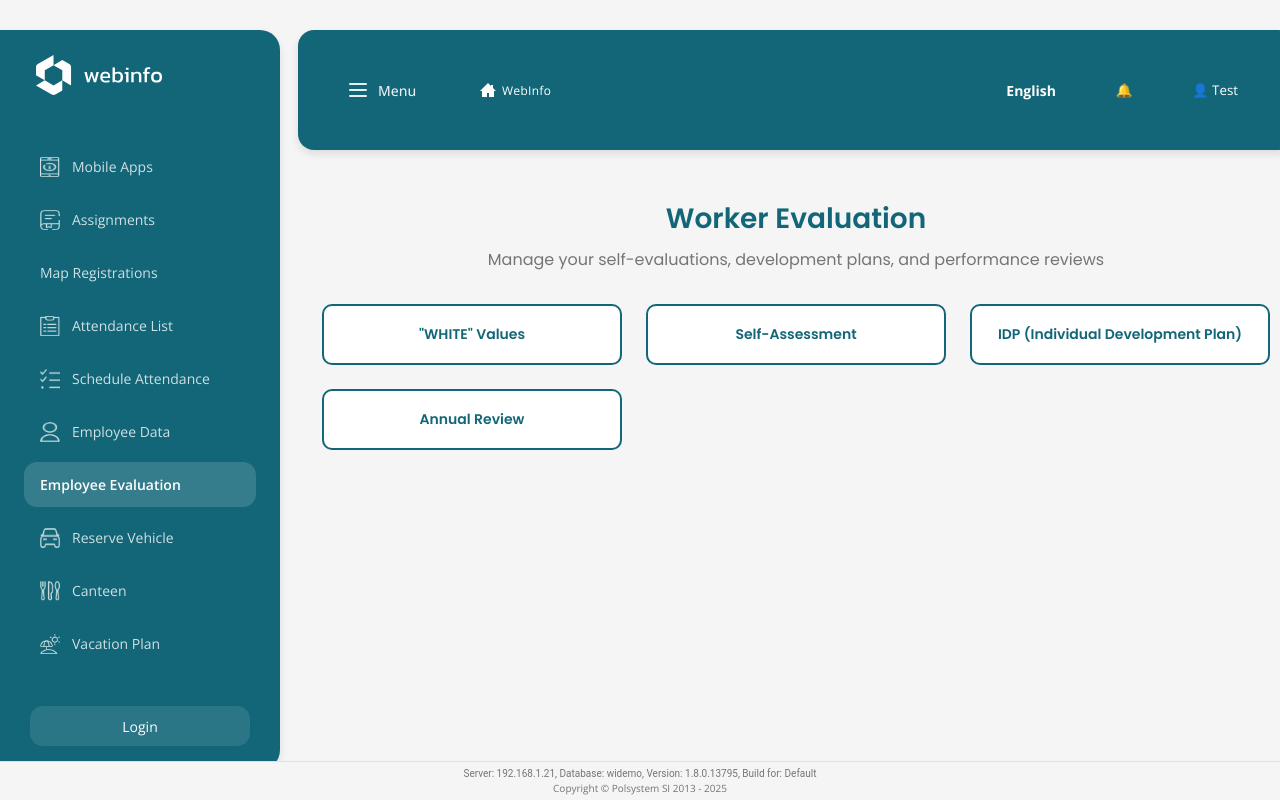
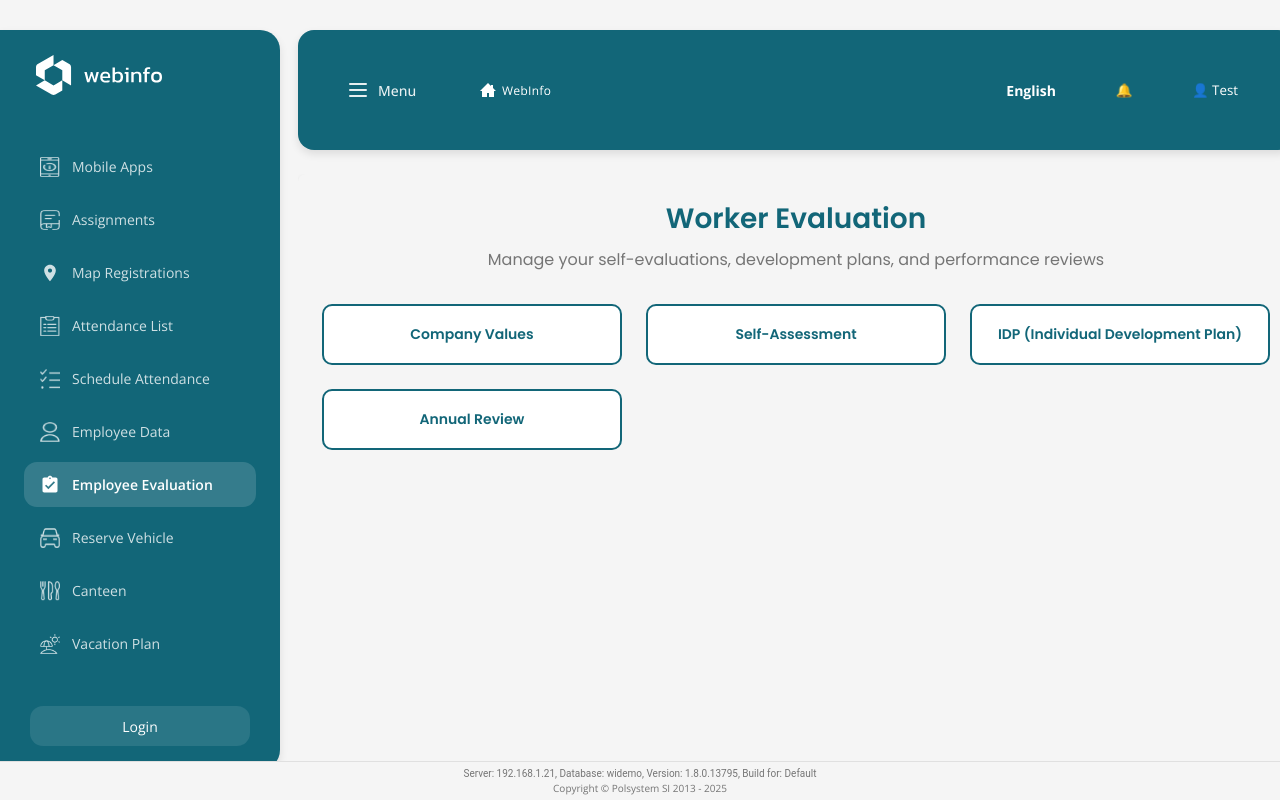
Before and after one commit to dominPS/Webinfo2, a React (Vite) app: page /employee-evaluation/worker in a window 1280 px wide. Shown: the top 800 px of the page. Built offline with nearby package versions, Linux system fonts and the light colour scheme.

Commit message:
some fixes to the employee evaluation feature

```diff
--- a/public/locales/en/translation.json
+++ b/public/locales/en/translation.json
@@ -96,7 +96,7 @@
       "description": "Evaluate employee performance and provide feedback as a worker",
       "dashboardDescription": "Manage your self-evaluations, development plans, and performance reviews",
       "controls": {
-        "whiteValues": "\"WHITE\" Values",
+        "whiteValues": "Company Values",
         "selfAssessment": "Self-Assessment",
         "idp": "IDP (Individual Development Plan)",
         "annualReview": "Annual Review"
@@ -113,7 +113,7 @@
         "idp": "IDP (Individual Development Plan)",
         "annualReview": "Annual Review",
         "selfAssessment": "Self-Assessment",
-        "whiteValues": "\"WHITE\" Values"
+        "whiteValues": "Company Values"
       }
     },
     "hr": {
@@ -390,7 +390,7 @@
     }
   },
   "whiteValues": {
-    "modalTitle": "\"WHITE\" Company Values",
+    "modalTitle": "Company Values",
     "slide1": {
       "title": "Wisdom - Making Smart Decisions"
     },
--- a/public/locales/pl/translation.json
+++ b/public/locales/pl/translation.json
@@ -101,7 +101,7 @@
       "description": "Oceń wydajność pracowników i przekaż opinię jako pracownik",
       "dashboardDescription": "Zarządzaj swoimi samooocenami, planami rozwoju i przeglądami wyników",
       "controls": {
-        "whiteValues": "Wartości \"WHITE\"",
+        "whiteValues": "Wartości firmy",
         "selfAssessment": "Samoocena",
         "idp": "IDP (Indywidualny Plan Rozwoju)",
         "annualReview": "Roczna ocena"
@@ -118,7 +118,7 @@
         "idp": "IDP (Indywidualny Plan Rozwoju)",
         "annualReview": "Roczna ocena",
         "selfAssessment": "Samoocena",
-        "whiteValues": "Wartości \"WHITE\""
+        "whiteValues": "Wartości firmy"
       }
     },
     "hr": {
@@ -399,7 +399,7 @@
     }
   },
   "whiteValues": {
-    "modalTitle": "Wartości firmy \"WHITE\"",
+    "modalTitle": "Wartości firmy",
     "slide1": {
       "title": "Mądrość - Podejmowanie Mądrych Decyzji"
     },
--- a/src/features/employeeEvaluation/LeaderEvaluationPage.tsx
+++ b/src/features/employeeEvaluation/LeaderEvaluationPage.tsx
@@ -182,7 +182,7 @@ const LeaderEvaluationPage: React.FC = () => {
         </ControlButton>
 
         <ControlButton onClick={() => handleControlClick('whiteValues')}>
-          {t('evaluation.leader.controls.whiteValues', '"WHITE" Values')}
+          {t('evaluation.leader.controls.whiteValues', 'Company Values')}
         </ControlButton>
 
         <ControlButton onClick={() => handleControlClick('meAndDirectReports')}>
--- a/src/features/employeeEvaluation/WorkerEvaluationPage.tsx
+++ b/src/features/employeeEvaluation/WorkerEvaluationPage.tsx
@@ -178,7 +178,7 @@ const WorkerEvaluationPage: React.FC = () => {
 
         <ControlsGrid>
           <ControlButton onClick={() => handleControlClick('whiteValues')}>
-            {t('evaluation.worker.controls.whiteValues', '"WHITE" Values')}
+            {t('evaluation.worker.controls.whiteValues', 'Company Values')}
           </ControlButton>
 
           <ControlButton onClick={() => handleControlClick('selfAssessment')}>
--- a/src/features/navigation/Sidebar.tsx
+++ b/src/features/navigation/Sidebar.tsx
@@ -17,6 +17,18 @@ import EmployeeRequestsIcon from '@/shared/assets/icons/employeeRequests.png';
 import VacationsIcon from '@/shared/assets/icons/vacations.png';
 import VacationPlanIcon from '@/shared/assets/icons/vacationPlan.png';
 import WeekendWorkIcon from '@/shared/assets/icons/weekendWork.png';
+import {
+  MapRegistrationsIcon,
+  EmployeeEvaluationIcon,
+  MonthlySummaryIcon,
+  ExamsTrainingIcon,
+  SettlementIcon,
+  AbsencePlanIcon,
+  MonthlyAbsencePlanIcon,
+  ScheduleIcon,
+  ProjectsActivitiesIcon,
+  EmployeeReviewIcon
+} from '@/shared/components/PlaceholderIcons';
 
 const SIDEBAR_WIDTH = 280;
 const COLLAPSED_SIDEBAR_WIDTH = 50;
@@ -164,31 +176,31 @@ const LogoutButton = styled.button<{ $isCollapsed: boolean }>`
 interface NavItem {
   path: string;
   translationKey: string;
-  icon?: string;
+  icon?: string | React.ComponentType<any>;
 }
 
 const navigationItems: NavItem[] = [
   { path: '/mobile-apps', translationKey: 'mobileApps', icon: MobileAppsIcon },
   { path: '/assignments', translationKey: 'assignments', icon: AssignmentsIcon },
-  { path: '/map-registrations', translationKey: 'mapRegistrations' },
+  { path: '/map-registrations', translationKey: 'mapRegistrations', icon: MapRegistrationsIcon },
   { path: '/attendance-list', translationKey: 'attendanceList', icon: AttendanceListIcon },
   { path: '/schedule-attendance', translationKey: 'scheduleAttendance', icon: ScheduleAttendanceIcon },
   { path: '/employee-data', translationKey: 'employeeData', icon: WorkerdetailsIcon },
-  { path: '/employee-evaluation', translationKey: 'employeeEvaluation' },
+  { path: '/employee-evaluation', translationKey: 'employeeEvaluation', icon: EmployeeEvaluationIcon },
   { path: '/reserve-vehicle', translationKey: 'reserveVehicle', icon: ReserveVehicleIcon },
   { path: '/canteen', translationKey: 'canteen', icon: CanteenIcon },
   { path: '/vacation-plan', translationKey: 'vacationPlan', icon: VacationPlanIcon },
   { path: '/weekend-work', translationKey: 'weekendWork', icon: WeekendWorkIcon },
   { path: '/employee-requests', translationKey: 'employeeRequests', icon: EmployeeRequestsIcon },
   { path: '/vacations', translationKey: 'vacations', icon: VacationsIcon },
-  { path: '/monthly-summary', translationKey: 'monthlySummary' },
-  { path: '/exams-and-training', translationKey: 'examsAndTraining' },
-  { path: '/settlement', translationKey: 'settlement' },
-  { path: '/absence-plan', translationKey: 'absencePlan' },
-  { path: '/monthly-absence-plan', translationKey: 'monthlyAbsencePlan' },
-  { path: '/schedule', translationKey: 'schedule' },
-  { path: '/projects-activities', translationKey: 'projectsActivities' },
-  { path: '/employee-review', translationKey: 'employeeReview' }
+  { path: '/monthly-summary', translationKey: 'monthlySummary', icon: MonthlySummaryIcon },
+  { path: '/exams-and-training', translationKey: 'examsAndTraining', icon: ExamsTrainingIcon },
+  { path: '/settlement', translationKey: 'settlement', icon: SettlementIcon },
+  { path: '/absence-plan', translationKey: 'absencePlan', icon: AbsencePlanIcon },
+  { path: '/monthly-absence-plan', translationKey: 'monthlyAbsencePlan', icon: MonthlyAbsencePlanIcon },
+  { path: '/schedule', translationKey: 'schedule', icon: ScheduleIcon },
+  { path: '/projects-activities', translationKey: 'projectsActivities', icon: ProjectsActivitiesIcon },
+  { path: '/employee-review', translationKey: 'employeeReview', icon: EmployeeReviewIcon }
 ];
 
 export const Sidebar: React.FC = () => {
@@ -267,7 +279,11 @@ export const Sidebar: React.FC = () => {
               title={isCollapsed ? translatedText : undefined}
             >
               {item.icon && (
-                <NavItemIcon src={item.icon} alt={`${item.translationKey} icon`} />
+                typeof item.icon === 'string' ? (
+                  <NavItemIcon src={item.icon} alt={`${item.translationKey} icon`} />
+                ) : (
+                  <item.icon width={20} height={20} fill="white" />
+                )
               )}
               <NavItemText $isCollapsed={isCollapsed}>
                 {translatedText}
--- /dev/null
+++ b/src/shared/components/PlaceholderIcons.tsx
@@ -0,0 +1,79 @@
+import React from 'react';
+
+interface IconProps {
+  width?: number;
+  height?: number;
+  fill?: string;
+}
+
+// Map Registrations - Location pin icon
+export const MapRegistrationsIcon: React.FC<IconProps> = ({ width = 20, height = 20, fill = "white" }) => (
+  <svg width={width} height={height} viewBox="0 0 24 24" fill={fill}>
+    <path d="M12 2C8.13 2 5 5.13 5 9c0 5.25 7 13 7 13s7-7.75 7-13c0-3.87-3.13-7-7-7zm0 9.5c-1.38 0-2.5-1.12-2.5-2.5s1.12-2.5 2.5-2.5 2.5 1.12 2.5 2.5-1.12 2.5-2.5 2.5z"/>
+  </svg>
+);
+
+// Employee Evaluation - Clipboard with checkmark
+export const EmployeeEvaluationIcon: React.FC<IconProps> = ({ width = 20, height = 20, fill = "white" }) => (
+  <svg width={width} height={height} viewBox="0 0 24 24" fill={fill}>
+    <path d="M19 3h-4.18C14.4 1.84 13.3 1 12 1c-1.3 0-2.4.84-2.82 2H5c-1.1 0-2 .9-2 2v14c0 1.1.9 2 2 2h14c1.1 0 2-.9 2-2V5c0-1.1-.9-2-2-2zm-7 0c.55 0 1 .45 1 1s-.45 1-1 1-1-.45-1-1 .45-1 1-1zm-2 14l-4-4 1.41-1.41L10 14.17l6.59-6.59L18 9l-8 8z"/>
+  </svg>
+);
+
+// Monthly Summary - Bar chart icon
+export const MonthlySummaryIcon: React.FC<IconProps> = ({ width = 20, height = 20, fill = "white" }) => (
+  <svg width={width} height={height} viewBox="0 0 24 24" fill={fill}>
+    <path d="M5 9.2h3V19H5zM10.6 5h2.8v14h-2.8zm5.6 8H19v6h-2.8z"/>
+  </svg>
+);
+
+// Exams and Training - Graduation cap icon
+export const ExamsTrainingIcon: React.FC<IconProps> = ({ width = 20, height = 20, fill = "white" }) => (
+  <svg width={width} height={height} viewBox="0 0 24 24" fill={fill}>
+    <path d="M5 13.18v4L12 21l7-3.82v-4L12 17l-7-3.82zM12 3L1 9l11 6 9-4.91V17h2V9L12 3z"/>
+  </svg>
+);
+
+// Settlement - Money/Dollar icon
+export const SettlementIcon: React.FC<IconProps> = ({ width = 20, height = 20, fill = "white" }) => (
+  <svg width={width} height={height} viewBox="0 0 24 24" fill={fill}>
+    <path d="M11.8 10.9c-2.27-.59-3-1.2-3-2.15 0-1.09 1.01-1.85 2.7-1.85 1.78 0 2.44.85 2.5 2.1h2.21c-.07-1.72-1.12-3.3-3.21-3.81V3h-3v2.16c-1.94.42-3.5 1.68-3.5 3.61 0 2.31 1.91 3.46 4.7 4.13 2.5.6 3 1.48 3 2.41 0 .69-.49 1.79-2.7 1.79-2.06 0-2.87-.92-2.98-2.1h-2.2c.12 2.19 1.76 3.42 3.68 3.83V21h3v-2.15c1.95-.37 3.5-1.5 3.5-3.55 0-2.84-2.43-3.81-4.7-4.4z"/>
+  </svg>
+);
+
+// Absence Plan - Calendar with X
+export const AbsencePlanIcon: React.FC<IconProps> = ({ width = 20, height = 20, fill = "white" }) => (
+  <svg width={width} height={height} viewBox="0 0 24 24" fill={fill}>
+    <path d="M19 3h-1V1h-2v2H8V1H6v2H5c-1.11 0-1.99.9-1.99 2L3 19c0 1.1.89 2 2 2h14c1.1 0 2-.9 2-2V5c0-1.1-.9-2-2-2zm0 16H5V8h14v11zM8.5 15.5l2-2 2 2 1.41-1.41L12.5 12.5 10.91 10.91 8.5 13.32l-1.41-1.41L5.68 13.32 8.5 15.5z"/>
+  </svg>
+);
+
+// Monthly Absence Plan - Calendar with clock
+export const MonthlyAbsencePlanIcon: React.FC<IconProps> = ({ width = 20, height = 20, fill = "white" }) => (
+  <svg width={width} height={height} viewBox="0 0 24 24" fill={fill}>
+    <path d="M19 3h-1V1h-2v2H8V1H6v2H5c-1.11 0-1.99.9-1.99 2L3 19c0 1.1.89 2 2 2h14c1.1 0 2-.9 2-2V5c0-1.1-.9-2-2-2zm0 16H5V8h14v11zm-7-4c1.66 0 3-1.34 3-3s-1.34-3-3-3-3 1.34-3 3 1.34 3 3 3zm0-4.5c.83 0 1.5.67 1.5 1.5s-.67 1.5-1.5 1.5-1.5-.67-1.5-1.5.67-1.5 1.5-1.5z"/>
+  </svg>
+);
+
+// Schedule - Clock icon
+export const ScheduleIcon: React.FC<IconProps> = ({ width = 20, height = 20, fill = "white" }) => (
+  <svg width={width} height={height} viewBox="0 0 24 24" fill={fill}>
+    <path d="M11.99 2C6.47 2 2 6.48 2 12s4.47 10 9.99 10C17.52 22 22 17.52 22 12S17.52 2 11.99 2zM12 20c-4.42 0-8-3.58-8-8s3.58-8 8-8 8 3.58 8 8-3.58 8-8 8z"/>
+    <path d="M12.5 7H11v6l5.25 3.15.75-1.23-4.5-2.67z"/>
+  </svg>
+);
+
+// Projects Activities - Folder with gear
+export const ProjectsActivitiesIcon: React.FC<IconProps> = ({ width = 20, height = 20, fill = "white" }) => (
+  <svg width={width} height={height} viewBox="0 0 24 24" fill={fill}>
+    <path d="M10 4H4c-1.11 0-2 .89-2 2v12c0 1.11.89 2 2 2h16c1.11 0 2-.89 2-2V8c0-1.11-.89-2-2-2h-8l-2-2zm6.5 10c0 .28-.22.5-.5.5h-1v1c0 .28-.22.5-.5.5s-.5-.22-.5-.5v-1h-1c-.28 0-.5-.22-.5-.5s.22-.5.5-.5h1v-1c0-.28.22-.5.5-.5s.5.22.5.5v1h1c.28 0 .5.22.5.5z"/>
+  </svg>
+);
+
+// Employee Review - Person with star
+export const EmployeeReviewIcon: React.FC<IconProps> = ({ width = 20, height = 20, fill = "white" }) => (
+  <svg width={width} height={height} viewBox="0 0 24 24" fill={fill}>
+    <path d="M12 12c2.21 0 4-1.79 4-4s-1.79-4-4-4-4 1.79-4 4 1.79 4 4 4zm0 2c-2.67 0-8 1.34-8 4v2h16v-2c0-2.66-5.33-4-8-4z"/>
+    <path d="M18 8l1.25 2.75L22 12l-2.75 1.25L18 16l-1.25-2.75L14 12l2.75-1.25z"/>
+  </svg>
+);
--- a/src/shared/components/WhiteValuesModal.tsx
+++ b/src/shared/components/WhiteValuesModal.tsx
@@ -158,10 +158,10 @@ const SlideTitle = styled.h3`
 `;
 
 const whiteValuesSlides = [
-  { image: whiteV1, titleKey: 'whiteValues.slide1.title', title: 'WHITE Value 1' },
-  { image: whiteV2, titleKey: 'whiteValues.slide2.title', title: 'WHITE Value 2' },
-  { image: whiteV3, titleKey: 'whiteValues.slide3.title', title: 'WHITE Value 3' },
-  { image: whiteV4, titleKey: 'whiteValues.slide4.title', title: 'WHITE Value 4' },
+  { image: whiteV1, titleKey: 'whiteValues.slide1.title', title: 'Company Value 1' },
+  { image: whiteV2, titleKey: 'whiteValues.slide2.title', title: 'Company Value 2' },
+  { image: whiteV3, titleKey: 'whiteValues.slide3.title', title: 'Company Value 3' },
+  { image: whiteV4, titleKey: 'whiteValues.slide4.title', title: 'Company Value 4' },
 ];
 
 export const WhiteValuesModal: React.FC<WhiteValuesModalProps> = ({ isOpen, onClose }) => {
```
Also changed, not shown: src/features/employeeEvaluation/components/LeaderIDPFlow.tsx (+0 -15 lines).
